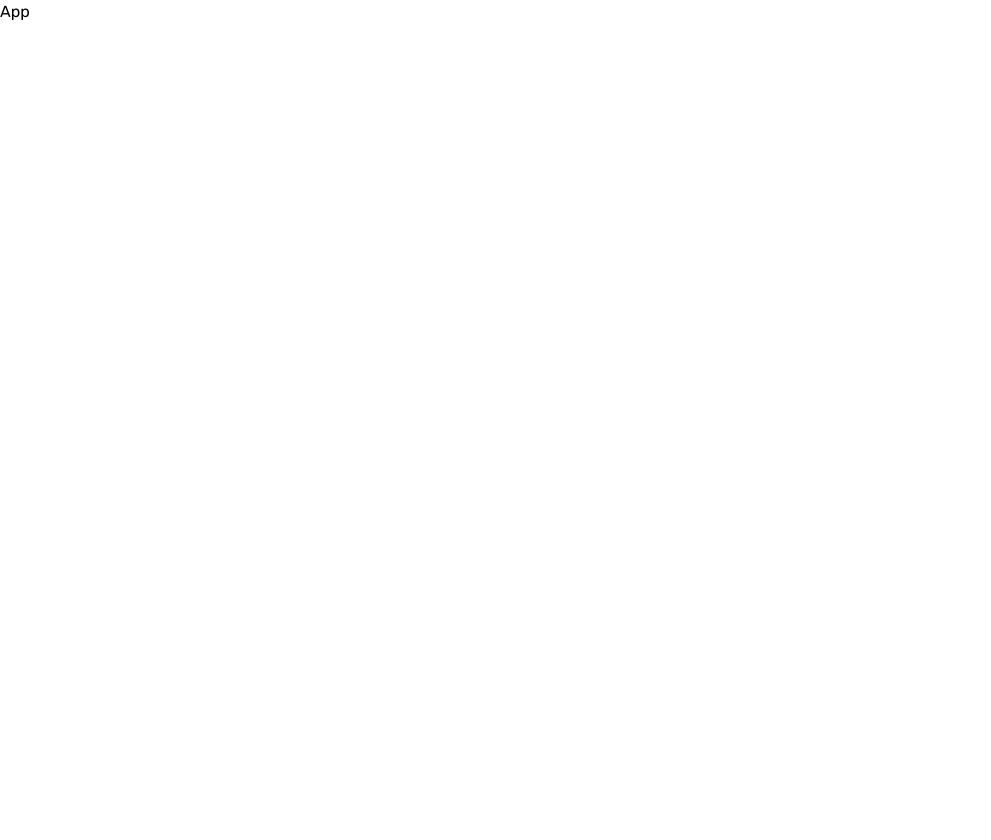
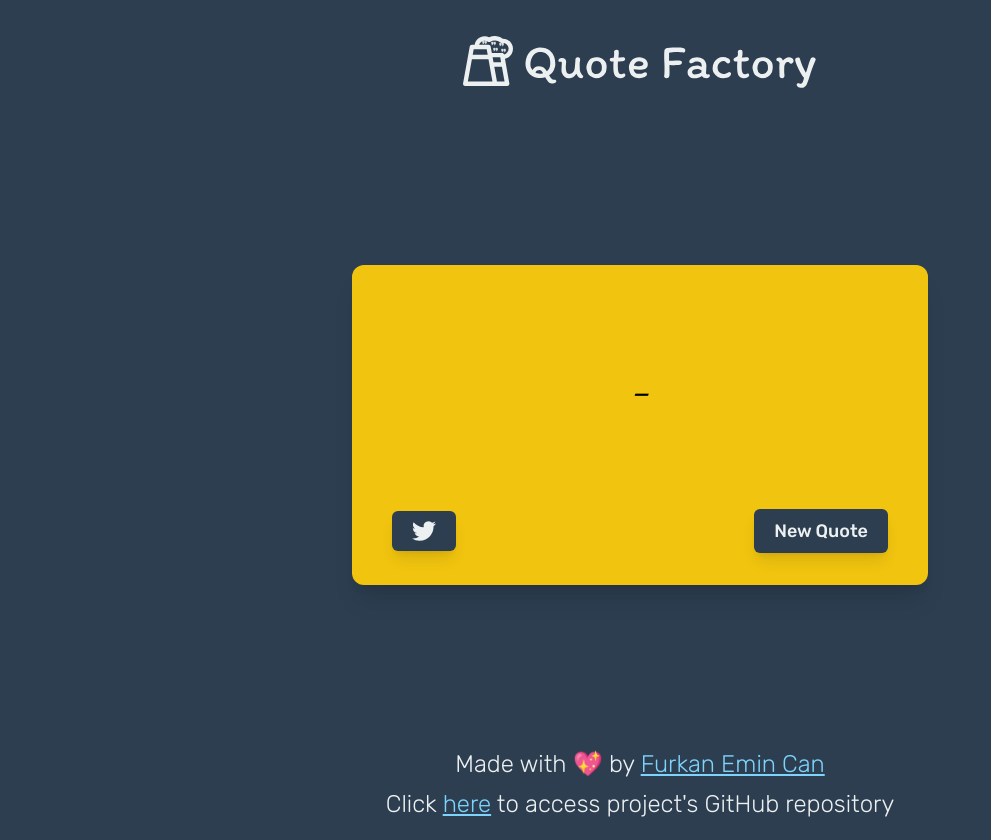
Before and after one commit to femincan/quote-factory, a React (Vite) app: page / in a window 1280 px wide. Shown: the whole page, without its empty margins (0-991 px from the left). Before the commit the page ends 800 px from the top, so only its background shows below. Built offline with nearby package versions, Linux system fonts and the light colour scheme; no server answers.

Commit message:
feat: add components into App component

```diff
--- a/src/App.tsx
+++ b/src/App.tsx
@@ -1,5 +1,14 @@
-const App = () => {
-  return <div>App</div>;
-};
+import { MotionConfig } from 'framer-motion';
+import { Container, Footer, Logo, QuoteCard } from './components';
+
+const App = () => (
+  <MotionConfig reducedMotion='user'>
+    <Container>
+      <Logo />
+      <QuoteCard />
+      <Footer />
+    </Container>
+  </MotionConfig>
+);
 
 export default App;
```
